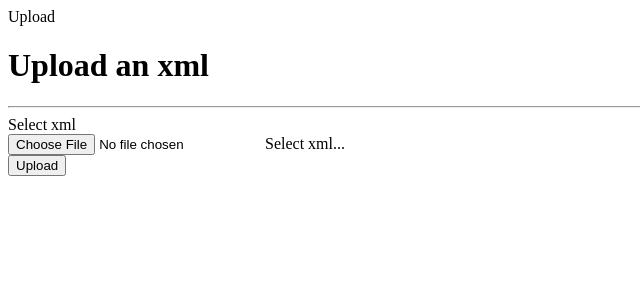
After one commit to malhotraguy/flask-app-server, a Flask app: page /upload-xml in a window 1280 px wide. The commit adds this page. Shown: the top 300 px of the page, without its empty margins (0-640 px from the left). Run offline with Flask 2, Linux system fonts and the light colour scheme.

```diff
--- a/app/__init__.py
+++ b/app/__init__.py
@@ -1,8 +1,6 @@
 from flask import Flask
 
-
 app = Flask(__name__)
-
 
 if app.config["ENV"] == "production":
 
@@ -16,5 +14,4 @@ else:
 
     app.config.from_object("config.ProductionConfig")
 
-
 from app import views
--- /dev/null
+++ b/app/templates/public/upload_xml.html
@@ -0,0 +1,38 @@
+<!DOCTYPE html>
+<html lang="en">
+<head>
+{% block title %}Upload{% endblock %}
+
+{% block main %}
+
+<div class="container">
+  <div class="row">
+    <div class="col">
+
+      <h1>Upload an xml</h1>
+      <hr>
+
+      <form action="/upload-xml" method="POST" enctype="multipart/form-data">
+
+        <div class="form-group">
+          <label>Select xml</label>
+          <div class="custom-file">
+            <input type="file" class="custom-file-input" name="file" id="file">
+            <label class="custom-file-label" for="file">Select xml...</label>
+          </div>
+        </div>
+
+        <button type="submit" class="btn btn-primary">Upload</button>
+
+      </form>
+
+    </div>
+  </div>
+</div>
+
+{% endblock %}
+</head>
+<body>
+
+</body>
+</html>
--- a/app/views.py
+++ b/app/views.py
@@ -1,59 +1,93 @@
+import os
+
+from flask import request, render_template, redirect
+from flask_cors import CORS
+
 from app import app
 
-from flask import request, render_template
-from flask_cors import CORS
-import os
 CORS(app)
+app.config["XML_UPLOADS"] = "./output"
+app.config["ALLOWED_FILE_EXTENSIONS"] = ["XML"]
 
-@app.route('/')
+
+def allowed_file(filename):
+    if not "." in filename:
+        return False
+
+    ext = filename.rsplit(".", 1)[1]
+
+    if ext.upper() in app.config["ALLOWED_FILE_EXTENSIONS"]:
+        return True
+    else:
+        return False
+
+
+@app.route("/", methods=["GET"])
 def homepage():
-    return """<h1>Hello world!</h1>"""
-@app.route("/xml-file/<file_name>", methods=['GET'])
+    return """<h1>Hello Team!.The Server is running good.</h1>"""
+
+
+@app.route("/xml-file/<file_name>", methods=["GET"])
 def xml(file_name):
-    with open(f"./output/{file_name}") as file:
-        content=file.read()
+    with open(f'{app.config["XML_UPLOADS"]}/{file_name}') as file:
+        content = file.read()
     return content
-@app.route("/upload-image", methods=["GET","POST"])
+
+
+@app.route("/upload-xml", methods=["GET", "POST"])
 def upload_image():
-
     if request.method == "POST":
         print("POST done")
-        print(f"request.files={request.files}")
 
         if request.files:
-
+            print(f"request.files={request.files}")
             file = request.files["file"]
 
-            print(file)
-            if not os.path.isdir("./output"):
-                os.mkdir("./output", mode=0o777)
-            file.save("./output/"+file.filename)
+            if file.filename == "":
+                print("No Filename")
+                return "No Filename", 400
+            if allowed_file(file.filename):
 
-            # return redirect(request.url)
-            return '', 200
+                print(file)
+                if not os.path.isdir("./output"):
+                    os.mkdir(app.config["XML_UPLOADS"], mode=0o777)
+                file.save(f'{app.config["XML_UPLOADS"]}/{file.filename}')
+                print(
+                    f"size of received  file in Kb=",
+                    os.path.getsize(f'{app.config["XML_UPLOADS"]}/{file.filename}'),
+                )
+
+                return redirect(request.url), 200
+                # return '', 200
+            else:
+                print("That file extension is not allowed")
+                return "That file extension is not allowed", 400
 
     elif request.method == "GET":
         print("GET done")
 
+    return render_template("public/upload_xml.html"), 200
+    # return '', 200
 
-    # return render_template("upload_image.html"),200
-    return '', 200
 
 @app.route("/render-pages/")
-def index():
-
+def string():
     """
     This route will render a template.
     If a query string comes into the URL, it will return a parsed
     dictionary of the query string keys & values, using request.args
     """
+    if os.path.isdir("./output"):
+        lis = os.listdir("./output")
+        if len(lis) > 0:
+            lis_dict = {
+                file_name: os.path.getsize(f"./output/{file_name}") / 1000
+                for file_name in lis
+            }
+            args = lis_dict
 
-    args = None
-
-    if request.args:
-
-        args = request.args
-
-        return render_template("public/index.html", args=args)
-
-    return render_template("public/index.html", args=args)
+            return render_template("public/index.html", args=args)
+        else:
+            return """<h1>No file is uploaded to output yet</h1>"""
+    else:
+        return """<h1>There is no output folder. Upload the files</h1>"""
--- /dev/null
+++ b/commands.txt
@@ -0,0 +1,4 @@
+2)To kill and quit the wsgi:# ps ax|grep uwsgi
+                            # kill -s QUIT <pidid>
+
+3) TO kill and reload the uwsgi server: kill `pidof uwsgi` or: killall uwsgi
--- a/config.py
+++ b/config.py
@@ -3,6 +3,7 @@ class Config:
     Use this class to share any default attributes with any subsequent
     classes that inherit from Config.
     """
+
     DEBUG = False
     TESTING = False
 
@@ -18,6 +19,7 @@ class ProductionConfig(Config):
     Use this class to define production configuration atrributes, such
     as database usernames, passwords, server specific files & directories etc.
     """
+
     pass
 
 
@@ -27,4 +29,5 @@ class DevelopmentConfig(Config):
     Use this class to define development configuration atrributes, such
     as local database usernames, passwords, local specific files & directories etc.
     """
+
     DEBUG = True
--- a/run.py
+++ b/run.py
@@ -1,4 +1,4 @@
 from app import app
 
 if __name__ == "__main__":
-    app.run(host='0.0.0.0', port=9090,debug=True, use_reloader=True)
+    app.run(host='0.0.0.0', port=9090, debug=True, use_reloader=True)
```
Also changed, not shown: app/templates/public/index.html (+6 -5 lines), cen.py (added, +7 -0 lines), 1 other file.
